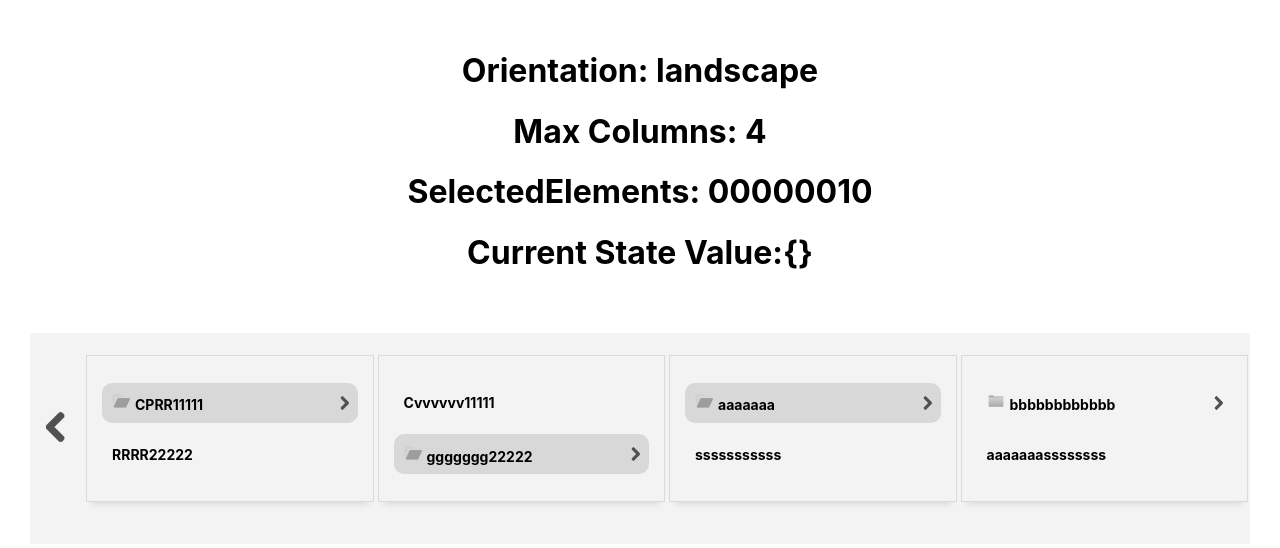
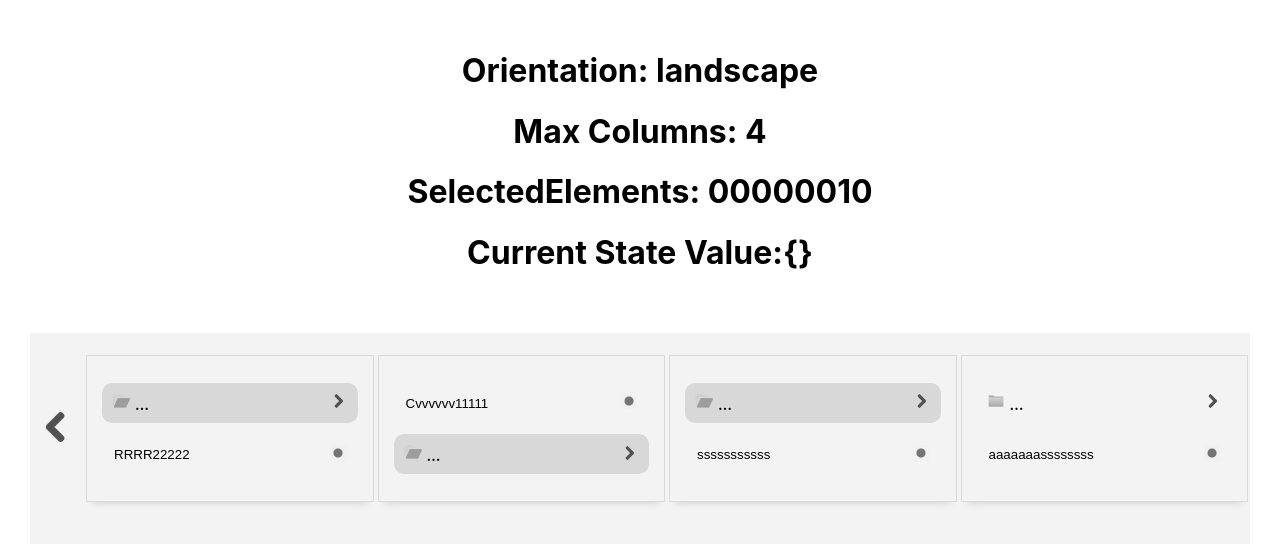
Before and after one commit to zealves/browse-tree, a React (Create React App) app: page / in a window 1280 px wide. Shown: the top 548 px of the page. Built offline with nearby package versions, Linux system fonts and the light colour scheme.

Commit message:
Add event emitter

```diff
--- a/src/App.js
+++ b/src/App.js
@@ -1,7 +1,7 @@
-import React, { Component } from 'react'
+import React, { Component, Suspense, lazy } from 'react'
 import './App.css'
 
-import BrowseTree from './components/browseTree'
+//import BrowseTree from './components/browseTree'
 
 const elements = [
   {
@@ -151,16 +151,52 @@ const elements = [
           maxColumns={4} => OPTIONAL by default false
           dev={true} => REMOVE
 */
+const EventEmitter = {
+  events: {}, // dictionary with our events
+  on(event, listener) { // add event listeners
+    if (!this.events[event]) { this.events[event] = { listeners: [] } }
+    this.events[event].listeners.push(listener);
+  },
+  off(event) { // remove listeners
+    delete this.events[event]
+  },
+  emit(name, ...payload) { // trigger events
+
+    if (!this.events[name]) return false
+
+    for (const listener of this.events[name].listeners) {
+      listener.apply(this, payload)
+    }
+  }
+}
+
+EventEmitter.on('login', ({ user, pass }) => {
+  console.log('login', user, pass)
+});
+
+EventEmitter.on('dog', (name, color, race) => console.log('dog', name, color, race));
+
+
+const BrowseTree = lazy(() => import('./components/browseTree'))
 
 class App extends Component {
+
+  componentDidMount = () => {
+    EventEmitter.emit('login', { user: 'admin', pass: 'teste123' });
+  }
 
   onChange = (val) => {
     console.log(val)
   }
 
+  loadingMessage = () => (
+    <h1>"I'm loading..."</h1>
+  )
+
   render() {
     return (
       <div className="App">
+      <Suspense fallback={this.loadingMessage}>
         <BrowseTree
           selectedElements={[0, 0, 0, 0, 0, 0, 1, 0]}
           elements={elements}
@@ -171,6 +207,7 @@ class App extends Component {
           onUpdate={this.onChange}
           dev={true}
           />
+        </Suspense>
       </div>
     )
   }
--- a/src/components/browseTree/browseTree.css
+++ b/src/components/browseTree/browseTree.css
@@ -48,6 +48,8 @@
     border: none;
     outline: none;
     background: unset;
+    width: 100%;
+    text-align: left;
 }
 
 .columnHidden {
@@ -79,6 +81,11 @@ h1 .folder {
     width: 18px;
     height: 18px;
     margin-right: 5px;
+}
+
+h1 .renderChildren {
+    min-width: 30px;
+    cursor: pointer;
 }
 
 .backBtnContent {
@@ -129,8 +136,3 @@ h1 .folder {
     -webkit-animation-name: fadeIn;
     animation-name: fadeIn;
 }
-
-
-.item1 {
-   width: 100%;
-}
--- a/src/components/browseTree/browseTree.js
+++ b/src/components/browseTree/browseTree.js
@@ -4,23 +4,34 @@ import arrowRight from '../../assets/img/arrow-right.png'
 import arrowLeft from '../../assets/img/arrow-left.png'
 import folder from '../../assets/img/folder.png'
 import folderClose from '../../assets/img/folderClose.png'
+import dot from '../../assets/img/dot.png'
 
-const Item = ({ data, index, renderChildren, columnPosition, selected }) => {
+const Item = ({ data, index, renderChildren, columnPosition, selected, updateItem }) => {
     const { title, children, value } = data
     let classNames = selected === index && 'selected '
     if (children)  classNames += children.length > 0 && ' haveChildren'
 
     return (
-        <h1 data-pos={index} onClick={() => (value ? renderChildren(index, columnPosition, value) : renderChildren(index, columnPosition))} className={classNames}>
+        <h1 data-pos={index}  className={classNames}>
             <span className='textContent'>
                 {children.length > 0 ?
                     (selected === index ? <img className={'folder'} alt={'#'} src={folder} /> : <img className={'folder'} alt={'#'} src={folderClose} />)
                     : '' }
-                {title}
+                <input
+                    readOnly
+                    onDoubleClick={(e) => e.target.readOnly = false}
+                    className={'editItem'}
+                    type='text'
+                    value={title}
+                    onChange={(e) => updateItem(e.target, columnPosition, index)} />
             </span>
-            {children.length > 0 &&
-                <img className={'arrow'} alt={'>'} src={arrowRight}
-            />}
+            <div className={'renderChildren'} onClick={() => (value ? renderChildren(index, columnPosition, value) : renderChildren(index, columnPosition))}>
+                {children.length > 0 ?
+                    <img className={'arrow'} alt={'>'} src={arrowRight}
+                /> :
+                    <img className={'arrow'} alt={'.'} src={dot} />
+                }
+            </div>
         </h1>
     )
 }
@@ -38,7 +49,6 @@ class BrowseTree extends Component {
             currentValue: {}
         }
         this.defaultColumns = 7
-
         this.layoutOrientation = { display: this.props.orientation === 'portrait' ? 'block' : 'flex' }
         this.columnStyle = {
             minWidth: this.props.itemMinWidth || 115,
@@ -55,7 +65,6 @@ class BrowseTree extends Component {
 
         childrenElements = elements
         childrenElements = this.hideElements(1, childrenElements, maxColumns)
-
         childrenElements.forEach(e => {
             if (e.hidden) showBackBtn = true
         })
@@ -153,6 +162,34 @@ class BrowseTree extends Component {
         this.setState({ showBackBtn, selectedElements, childrenElements })
     }
 
+    updateItem = (target, columnPosition, index) => {
+        let childrenElements = this.state.childrenElements
+        let elements_ = this.state.elements
+        let currentPath = {}
+
+        this.state.selectedElements.forEach((v, k) => {
+            if (k === 0 && elements_[v]) {
+                currentPath = elements_[v]
+            }
+            else if (k <= columnPosition) {
+                if (columnPosition === k) {
+                    currentPath = currentPath.children[index]
+                    currentPath.title = target.value
+                    return
+                }
+                else {
+                    currentPath = currentPath.children[v]
+                }
+            }
+        })
+
+        if (childrenElements[columnPosition] && childrenElements[columnPosition][index]) {
+            childrenElements[columnPosition][index].title = target.value
+        }
+        //target.readOnly = true
+        this.setState({ childrenElements, elements: elements_ })
+    }
+
     render() {
         const { childrenElements, selectedElements, currentValue } = this.state
         return (
@@ -180,7 +217,7 @@ class BrowseTree extends Component {
                         {childrenElements.map((item, pos) => (
                             <div style={this.columnStyle} className={item.hidden ? 'columnHidden' : (item.length > 0 ? 'column' : '')} key={pos}>
                                 {item.map((e,i) =>
-                                    <Item selected={selectedElements[pos]} columnPosition={pos} data={e} key={i} index={i} renderChildren={this.renderChildren} />
+                                    <Item updateItem={this.updateItem} selected={selectedElements[pos]} columnPosition={pos} data={e} key={i} index={i} renderChildren={this.renderChildren} />
                                 )}
                             </div>
                         ))}
```
Also changed, not shown: src/assets/img/dot.png (added).
